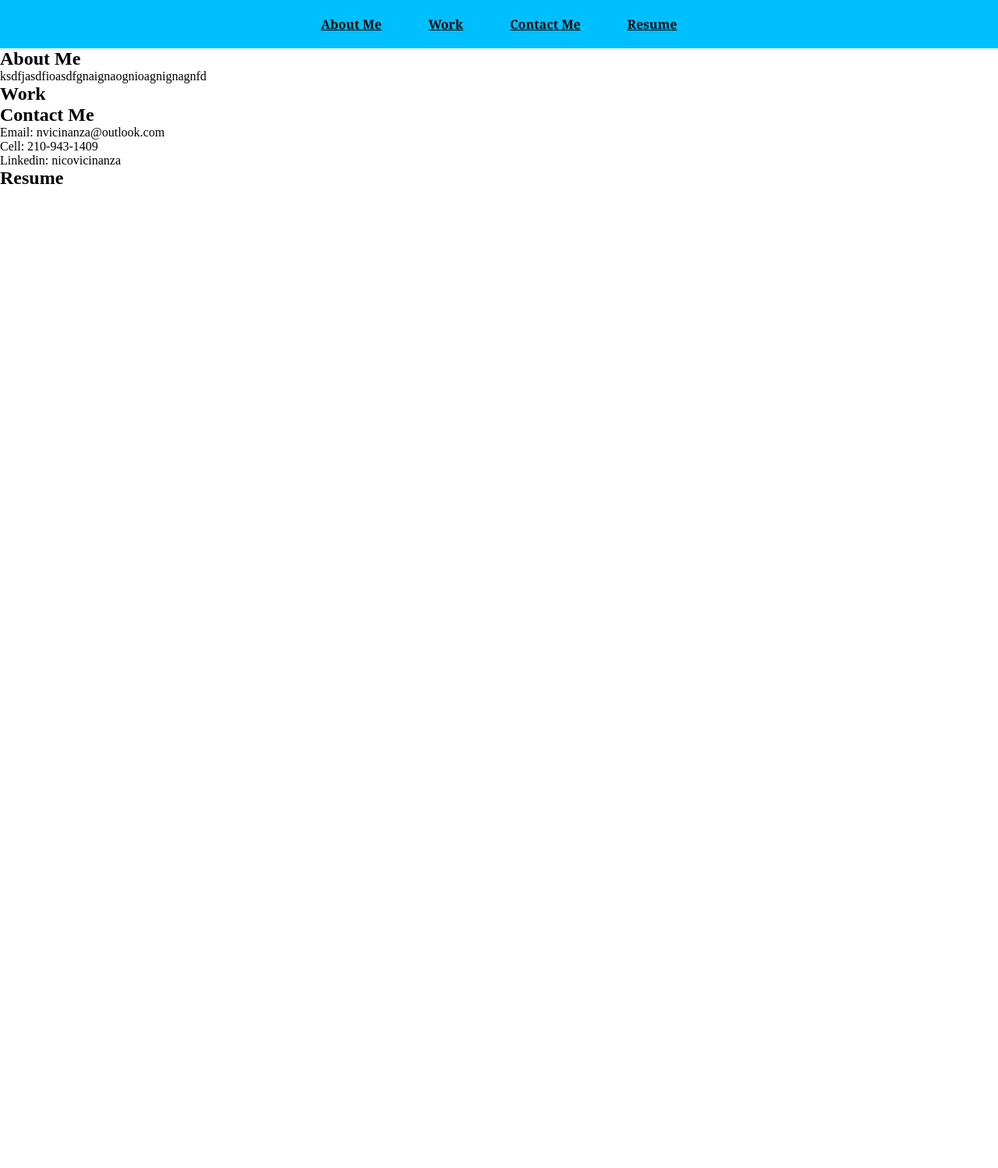
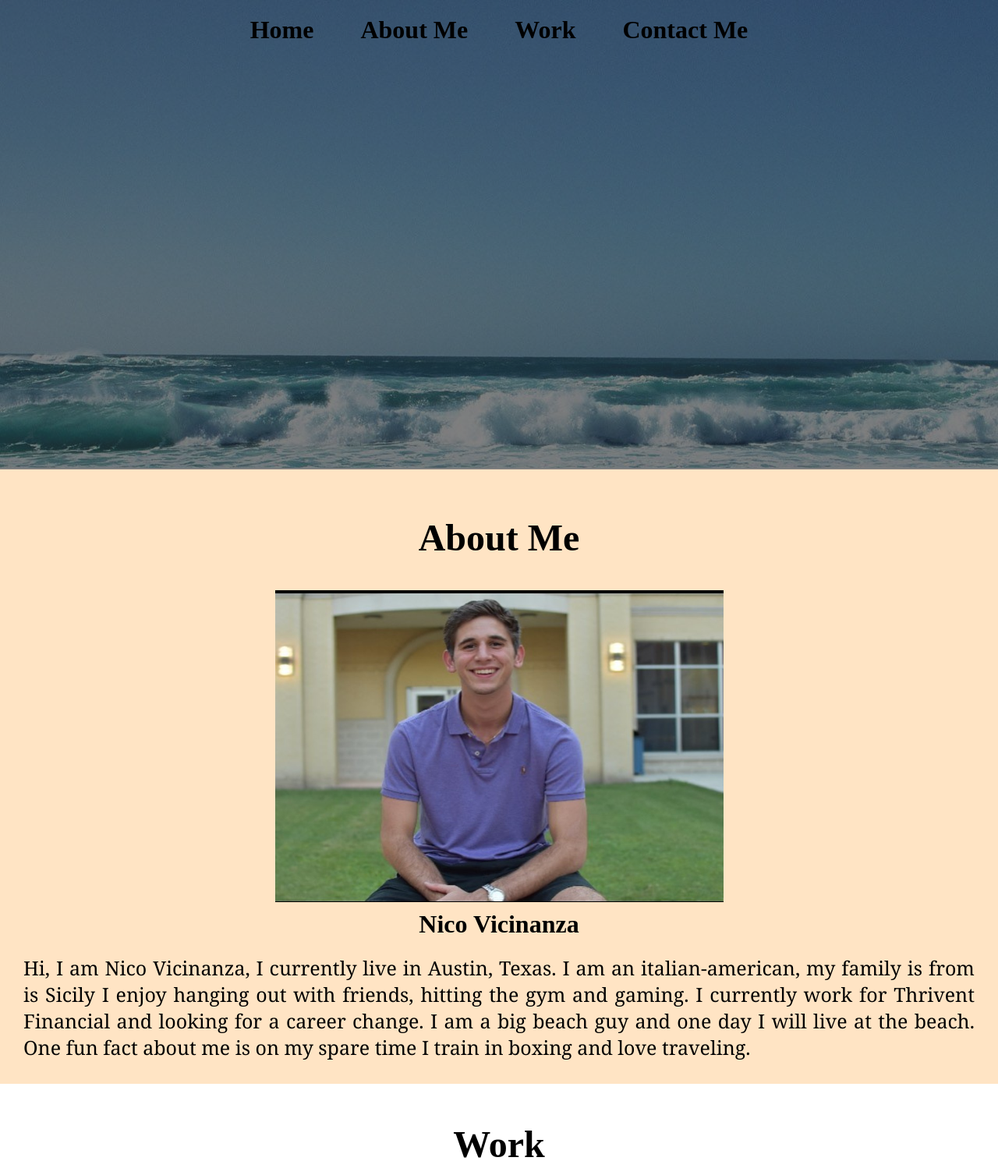
Before and after one commit to nvici/My-Portfolio-02, a plain HTML site: page index.html in a window 1280 px wide. Shown: the whole page at 78% size. Before the commit the page ends 800 px from the top, so only its background shows below. Drawn offline with Linux system fonts and the light colour scheme.

Commit message:
created a about section and completed css for the section also attached images

```diff
--- a/index.html
+++ b/index.html
@@ -8,46 +8,41 @@
     </head>
 
     <body>
-       <header>
-            <nav class="navbar">
+        <nav class="navbar">
             <ul>
+                <li><a href="#">Home</a></li>
                 <li><a href="#">About Me</a></li>
                 <li><a href="#">Work</a></li>
                 <li><a href="#">Contact Me</a></li>
-                <li><a href="#">Resume</a></li>
             </ul>
-            </nav>
-       </header>
+        </nav>
 
-       <main>
-            <div>
-                <h2>About Me</h2>
-                <div>
-                    <p>
-                        ksdfjasdfioasdfgnaignaognioagnignagnfd
-                    </p>
+
+       <section id="home">
+            <div class="name">
+
+
+            </div>
+
+       </section>
+
+       <section id="about">
+            <div id="pic">
+                <h1 class="headings">About Me</h1>
+                <img src="./images/profile.jpg" alt="Picture-of-Nico">
+                <div id="intro">
+                    <h2 id="headingstwo">Nico Vicinanza</h2>
+                    <p>Hi, I am Nico Vicinanza, I currently live in Austin, Texas. I am an italian-american, my family is from is Sicily I enjoy hanging out with friends, hitting the gym and gaming. I currently work for Thrivent Financial and looking for a career change. I am a big beach guy and one day I will live at the beach. One fun fact about me is on my spare time I train in boxing and love traveling.</p>
                 </div>
             </div>
+       </section>
 
-            <div>
-                <h2>Work</h2>
+       <section id="portfolio">
+            <h1 class="headings">Work</h1>
+            <div class="gallery">
             </div>
+        </section>
 
-            <div>
-                <h2>Contact Me</h2>
-                <div>
-                    <ul>
-                        <li> Email: nvicinanza@outlook.com </li>
-                        <li> Cell: 210-943-1409</li>
-                        <li> Linkedin: nicovicinanza</li>
-                    </ul>
-                </div>
-            </div>
-
-            <div>
-                <h2>Resume</h2>
-            </div>
-       </main>
 
     </body>
 
--- a/style.css
+++ b/style.css
@@ -9,7 +9,7 @@
     display: flex;
     justify-content: center;
     align-items: center;
-    background-color: deepskyblue;
+    background-color: rgba(0,0, 0, 0.5);
     position: sticky;
     top: 0;
 }
@@ -21,12 +21,13 @@
 }
 
 .navbar ul li{
-    font-family: Georgia, 'Times New Roman', Times, serif;
-    font-size: 1rem;
+    font-family: 'Times New Roman', Times, serif;
+    font-size: 2rem;
     font-weight: bold;
 }
 
 .navbar ul li a{
+    text-decoration: none;
     color: black;
     padding: 10px 30px;
     transition: all .15s ease;
@@ -37,3 +38,88 @@
     color: white;
     box-shadow: 0 0 10px black;
 }
+
+/*Home Section*/
+#home {
+    display: flex;
+    flex-direction: column;
+    background-color: rgba(0,0, 0, 0.5);
+    height: 525px;
+    justify-content: center;
+    align-items: center;
+    color: black;
+
+}
+
+#home::before{
+    content: "";
+    position: absolute;
+    top: 0;
+    right: 0;
+    background: url('./images/beach.jpg');
+    height: 600px;
+    width: 100%;
+    z-index: -1;
+    opacity: .8;
+
+}
+.name {
+    display: flex;
+    flex-direction: column;
+    align-items: center;
+    position: absolute;
+    top: 45%;
+    right: 40%;
+
+}
+.headings{
+    font-family: 'Times New Roman', Times, serif;
+    font-size: 3rem;
+    text-align: center;
+    margin:40px 0px;
+}
+
+/* about section */
+#about{
+    display: flex;
+    flex: auto;
+    box-sizing: border-box;
+    padding: 20px;
+    margin-bottom: 50px;
+    background-color: bisque;
+}
+#pic{
+    display: flex;
+    flex-direction: column;
+    align-items: center;
+    align-content: center;
+
+}
+
+#headingstwo {
+    text-align: center;
+
+}
+
+#pic img {
+    width: 575px;
+    height: 400px;
+}
+
+#intro {
+    display: flex;
+    flex-direction: column;
+    text-align: justify;
+    padding: 10px;
+}
+
+#intro h2 {
+    font-size: 2rem;
+    margin-bottom: 20px;
+}
+
+p{
+    font-family: Georgia, 'Times New Roman', Times, serif;
+    text-decoration: none;
+    font-size: 25px;
+}
```
Also changed, not shown: images/beach.jpg (added), images/profile.jpg (added), images/under.png (added).
